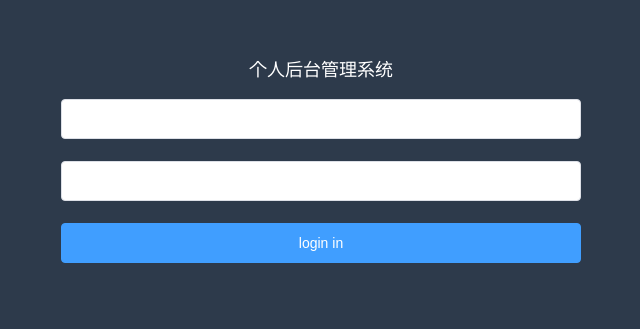
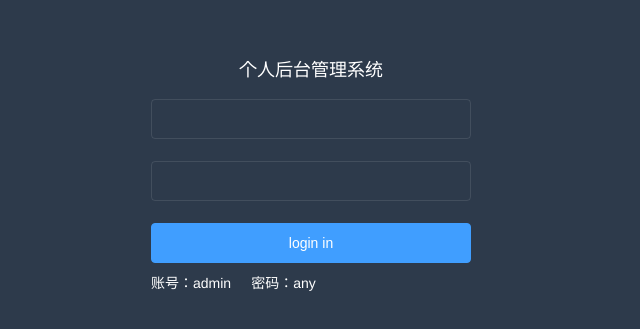
Before and after one commit to chwdtt/vue-project-admin, a Vue app: page /#/ in a window 1280 px wide. Shown: the part 159-488 px from the top of the page, without its empty margins (329-969 px from the left). Built offline with nearby package versions, Linux system fonts and the light colour scheme.

Commit message:
登录自适应，验证，router，vuex添加

```diff
--- a/src/store.js
+++ /dev/null
@@ -1,16 +0,0 @@
-import Vue from 'vue'
-import Vuex from 'vuex'
-
-Vue.use(Vuex)
-
-export default new Vuex.Store({
-  state: {
-
-  },
-  mutations: {
-
-  },
-  actions: {
-
-  }
-})
--- /dev/null
+++ b/src/store/getters.js
@@ -0,0 +1,4 @@
+const getters = {
+    username: state => state.user.username
+}
+export default getters;
--- /dev/null
+++ b/src/store/index.js
@@ -0,0 +1,13 @@
+import Vue from 'vue';
+import Vuex from 'vuex';
+import getters from './getters';
+import user from './modules/user'
+
+Vue.use(Vuex)
+
+export default new Vuex.Store({
+  modules: {
+    user
+  },
+  getters
+})
--- /dev/null
+++ b/src/store/modules/user.js
@@ -0,0 +1,15 @@
+const user = {
+    state: {
+        username: 'admin'
+    },
+
+    mutations: {
+
+    },
+
+    actions: {
+
+    }
+}
+
+export default user;
--- a/src/styles/common.scss
+++ b/src/styles/common.scss
@@ -56,6 +56,10 @@ div:focus {
 
 .fl {
     float: left;
+}
+
+.ml-20 {
+    margin-left: 20px;
 }
 
 .pr-5 {
--- a/src/views/login/index.vue
+++ b/src/views/login/index.vue
@@ -2,27 +2,74 @@
   <div class="login-container">
     <section class="center-wrap">
       <h3 class="title text-center">个人后台管理系统</h3>
-      <el-form ref="ruleForm">
-        <el-form-item prop="name">
-          <el-input></el-input>
+      <el-form class="login-form" :model="ruleForm" :rules="rules" ref="ruleForm">
+        <el-form-item prop="username">
+          <el-input v-model="ruleForm.username"></el-input>
         </el-form-item>
-        <el-form-item prop="name">
-          <el-input></el-input>
+        <el-form-item prop="password">
+          <el-input v-model="ruleForm.password" type="password"></el-input>
         </el-form-item>
-        <el-form-item prop="name">
+        <el-form-item>
             <el-button type="primary" style="width: 100%">login in</el-button>
+            <div class="default-login-info">
+              <span>账号：{{username}}</span><span class="ml-20">密码：any</span>
+            </div>
         </el-form-item>
       </el-form>
     </section>
   </div>
 </template>
+<script>
+import { mapGetters } from 'vuex';
+export default {
+    name: 'login',
+    data() {
+        return {
+            ruleForm: {
+                username: '',
+                password: ''
+            },
+            rules: {
+              username: [
+                { required: true, message: '请输入用户名', trigger: 'blur' }
+              ],
+              password: [
+                { required: true, message: '请输入密码', trigger: 'blur' }
+              ]
+
+            }
+        }
+    },
+    computed: {
+      ...mapGetters(['username'])
+    }
+}
+</script>
+
 <style lang="scss" scoped>
+// 自定义宽度 --- 可自行配置
+$w520: 520;
+$w400: 400;
+$w320: 320;
+$w300: 300;
+@function handleWidthLoginWrap($args) {
+  @return $args + px;
+}
 .login-container {
   position: relative;
   min-height: 100%;
   width: 100%;
   background-color: #2d3a4b;
   overflow: hidden;
+  /deep/.login-form input {
+      background: transparent;
+      outline: none;
+      border: 1px solid rgba(255, 255, 255, 0.1);
+      color: #fff;
+  }
+  /deep/.el-input__inner:focus {
+    border: 1px solid rgba(255, 255, 255, 0.1);
+  }
   .center-wrap {
     .title {
         padding: 20px 0;
@@ -30,13 +77,14 @@
         font-size: 18px;
     }
     position: absolute;
-    margin-left: -250px;
-    margin-top: -200px;
+    margin-left: handleWidthLoginWrap(-$w320/2);
+    margin-top: -200px; //固定
     top: 50%;
     left: 50%;
-    width: 520px;
-    height: 300px;
-
+    width: handleWidthLoginWrap($w320);
+    .default-login-info {
+      color: #fff;
+    }
   }
 }
 </style>
```
Also changed, not shown: src/main.js (+4 -4 lines), src/router.js (deleted, +0 -23 lines), src/styles/variables.scss (added).
